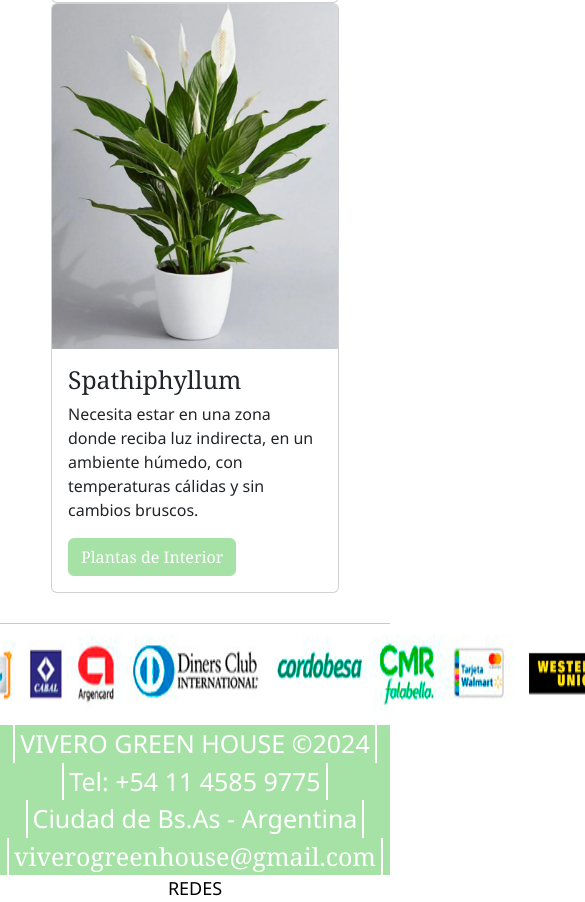
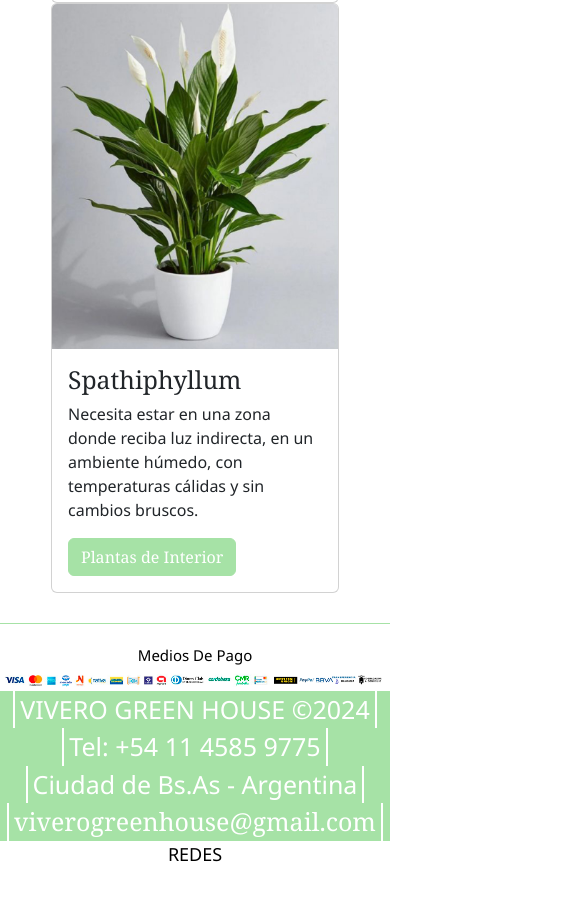
Before and after one commit to phbell1/vghOk, a website: page index.html in a window 390 px wide. Shown: the part 2562-3464 px from the top of the page, 585 px wide, since content can reach past the window. After the commit the page ends 3430 px from the top, so only its background shows below. Drawn offline with nearby package versions, Linux system fonts and the light colour scheme.

Commit message:
actualizado

```diff
--- a/index.html
+++ b/index.html
@@ -136,7 +136,7 @@
         <footer class="contGloFooter">
             <div class="contenidoFooter">
                 <div class="contenidoMediosPago">
-                    <p>Medios De Pago </p>
+                    <p class="txtMp">Medios De Pago </p>
                     <img class="imgPay" src="./media/img/mediospago.png" alt="">
                 </div>
                 <div class="contenidoContacto">
--- a/styles/scss/_footer.scss
+++ b/styles/scss/_footer.scss
@@ -8,17 +8,16 @@
         background-color: none;
 
         .contenidoMediosPago {
-            background-color: none;
-            display: flex;
+            border-top: 1px solid rgb(166, 226, 166);
+            flex-wrap: wrap;
             justify-content: center;
-            border-top:1px solid rgb(166, 226, 166);
 
             .imgPay{
+                width: 100%;
+            }
 
 
-            }
-
-            p {
+            .txtMp {
                 background-color: none;
                 padding-top: 20px;
                 color: black;
--- a/styles/scss/_mediaQ.scss
+++ b/styles/scss/_mediaQ.scss
@@ -1,4 +1,4 @@
-@media (max-width: 563px) {
+@media (max-width: 775px) {
     .contGlobal {
         .contGloHeader {
             .contMenu {
@@ -52,6 +52,16 @@
 
         .contGloFooter {
             .contenidoFooter {
+                .contenidoMediosPago{
+                    flex-wrap: wrap;
+                    justify-content: center;
+                    .txtMp {
+                        font-size: 15px;
+                    }
+                    .imgPay{
+                        width: 100%;
+                    }
+                }
                 .contenidoContacto {
 
                     ul {
```
Also changed, not shown: styles/stilos.css, 1 other file.
